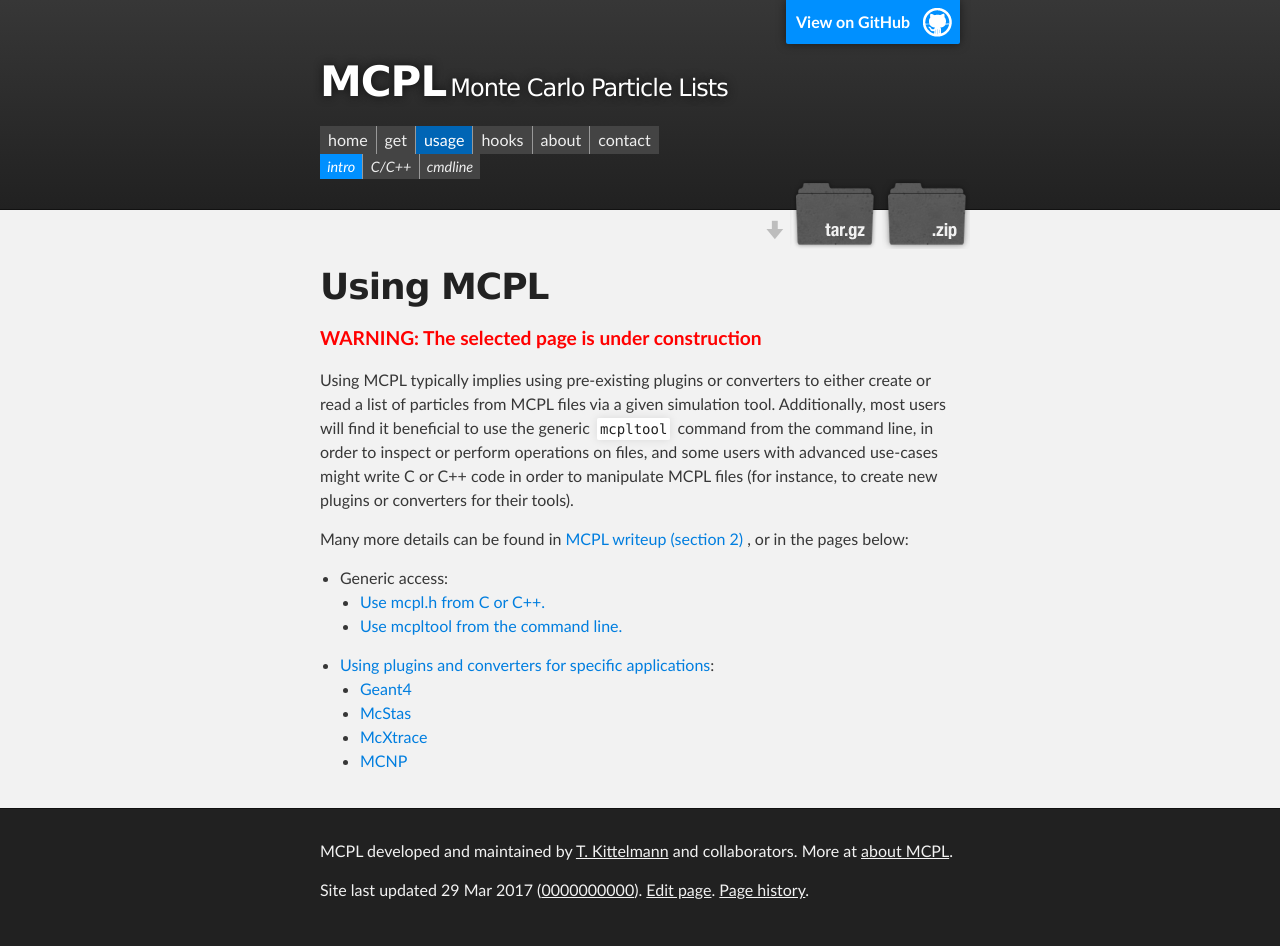
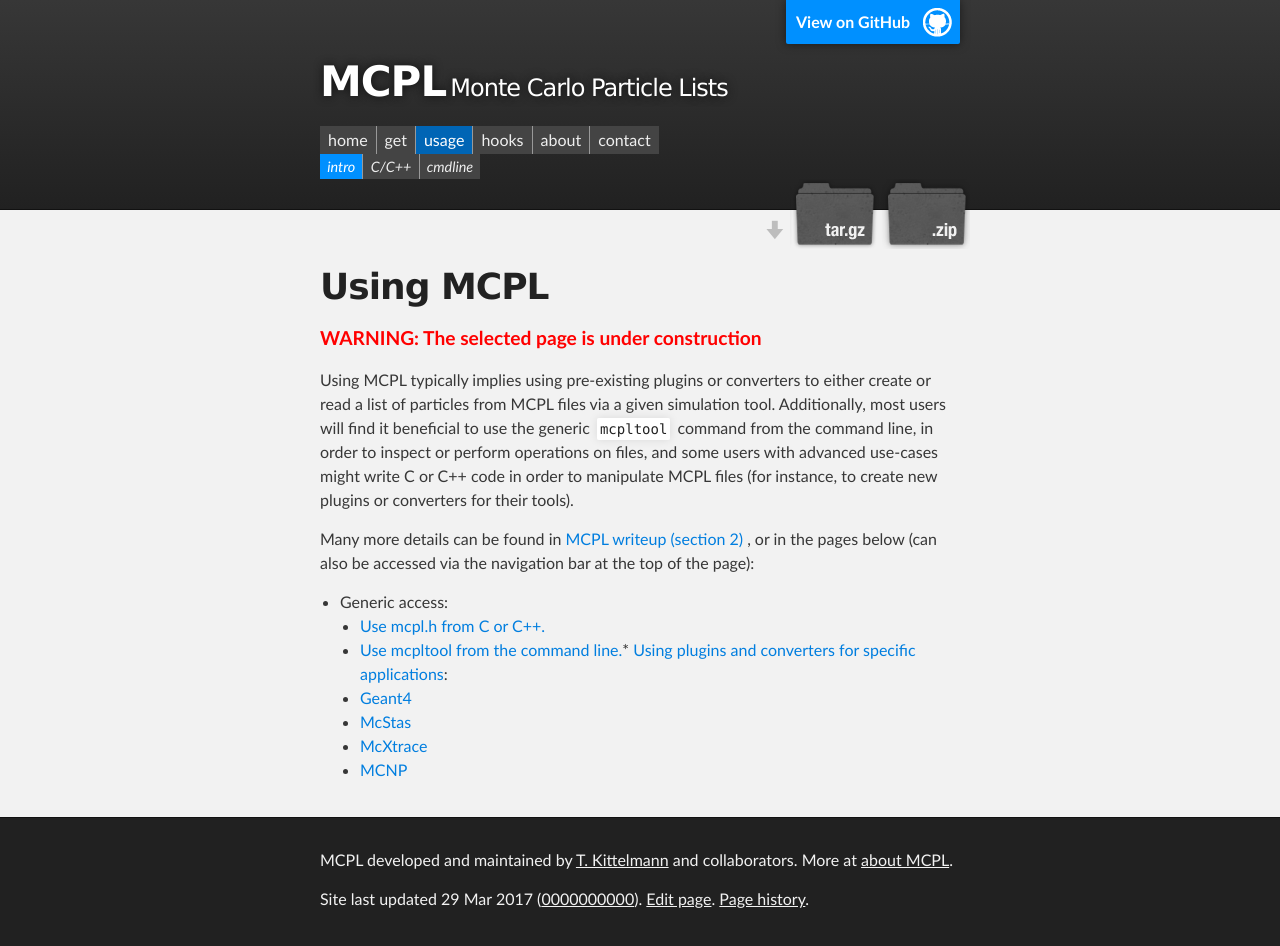
Before and after one commit to mctools/mcpl, a Jekyll site: the page built from usage.md, in a window 1280 px wide. Built offline with Jekyll 4.4.1, drawn with Linux system fonts in a browser that asks for light colours.

Commit message:
Update usage.md

```diff
--- a/usage.md
+++ b/usage.md
@@ -6,12 +6,11 @@ weight: 30
 
 Using MCPL typically implies using pre-existing plugins or converters to either create or read a list of particles from MCPL files via a given simulation tool. Additionally, most users will find it beneficial to use the generic `mcpltool` command from the command line, in order to inspect or perform operations on files, and some users with advanced use-cases might write C or C++ code in order to manipulate MCPL files (for instance, to create new plugins or converters for their tools).
 
-Many more details can be found in {% include linkpaper.html section=2 %}, or in the pages below:
+Many more details can be found in {% include linkpaper.html section=2 %}, or in the pages below (can also be accessed via the navigation bar at the top of the page):
 
 * Generic access:
   * [Use mcpl.h from C or C++.](LOCAL:usage_c)
-  * [Use mcpltool from the command line.](LOCAL:usage_cmdline)
-* [Using plugins and converters for specific applications](LOCAL:hooks):
+  * [Use mcpltool from the command line.](LOCAL:usage_cmdline)* [Using plugins and converters for specific applications](LOCAL:hooks):
   * [Geant4](LOCAL:hooks_geant4)
   * [McStas](LOCAL:hooks_mcstas)
   * [McXtrace](LOCAL:hooks_mcxtrace)
```
